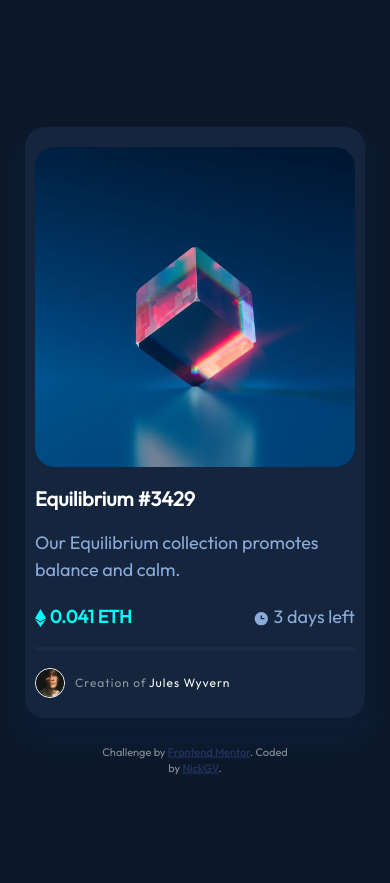
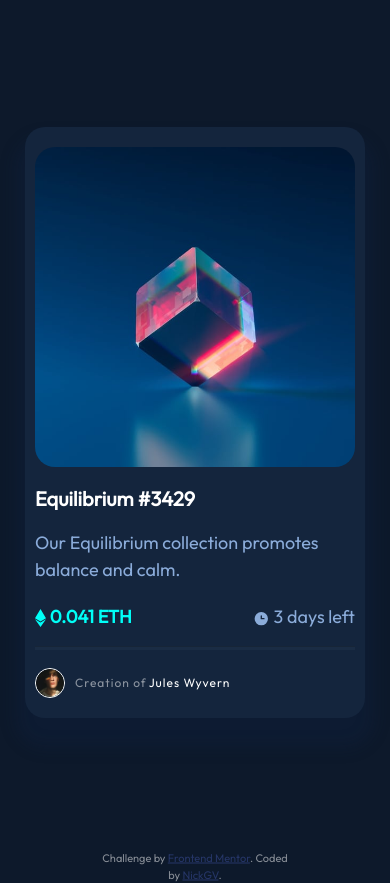
Before and after one commit to NickGV/nft-preview-card, a plain HTML site: page index.html in a window 390 px wide. Before the commit the page ends 844 px from the top, so only its background shows below. Drawn offline with nearby package versions, Linux system fonts and the light colour scheme.

Commit message:
Fix compatibility issue with attribution section.

```diff
--- a/styles.css
+++ b/styles.css
@@ -125,11 +125,12 @@ hr{
 
 .attribution{
     position: absolute;
-    top: 95%;
+    bottom: unset;
     left: 50%;
     transform: translate(-50%, -50%);
     color: white;
     opacity: 0.5;
+    margin-top: 2em;
 }
 
 h1:hover{
@@ -149,10 +150,10 @@ h1:hover{
 
 @media (max-width: 400px){
     .body{
-        height: 90vh;
+        height: 100vh;
     }
 
     .attribution{
-        top: 90%;
+        top: 100%;
     }
 }
```
